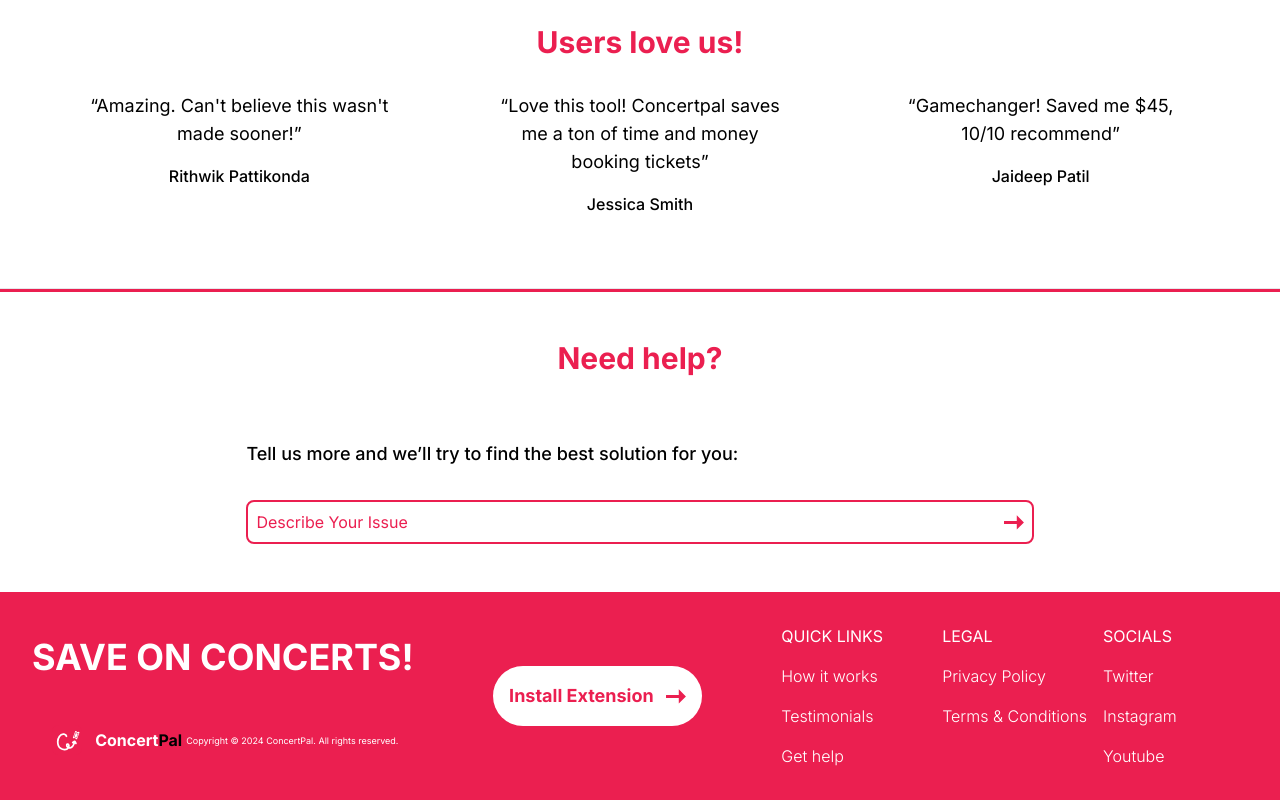
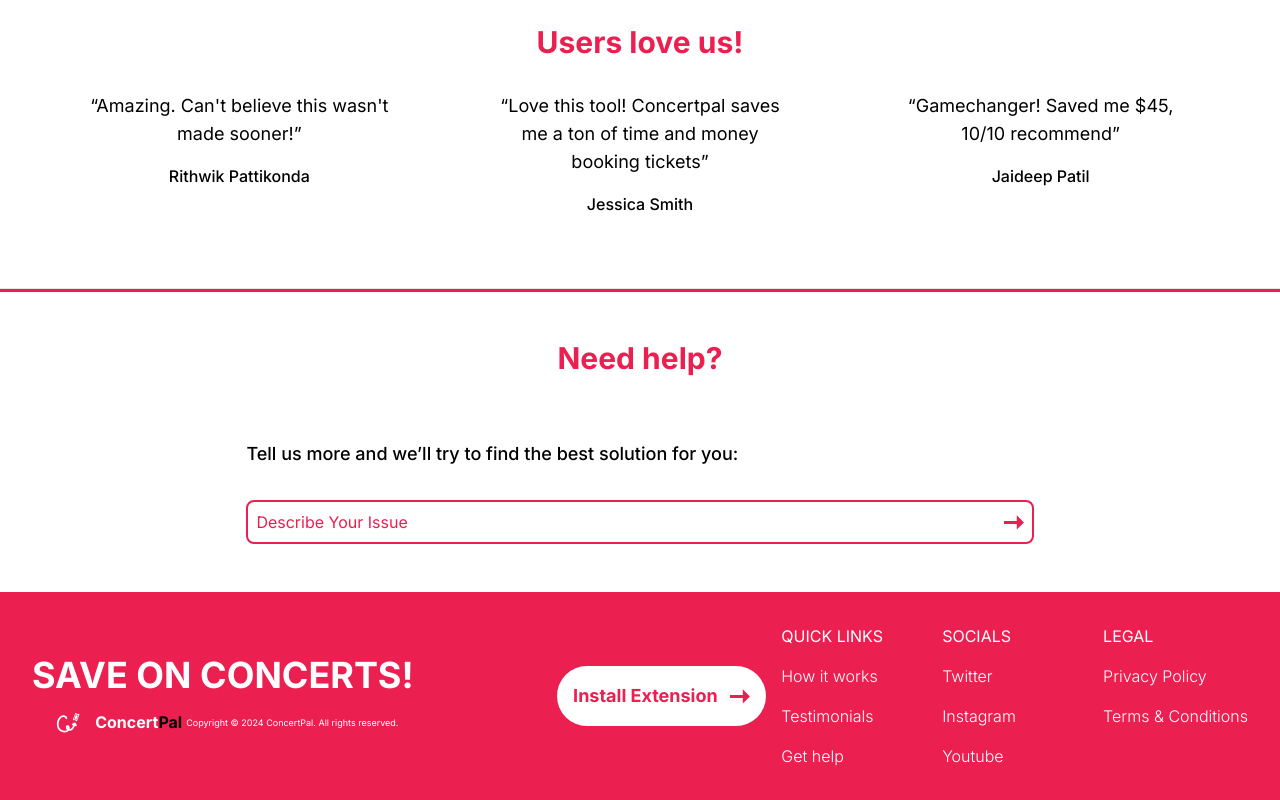
Before and after one commit to spotcalendar/concertpal-next, a Next.js app: page / in a window 1280 px wide. Shown: the part 1854-2654 px from the top of the page. Built offline with nearby package versions, Linux system fonts and the light colour scheme.

Commit message:
[fix]: fixed some issues

```diff
--- a/src/components/Footer.tsx
+++ b/src/components/Footer.tsx
@@ -7,13 +7,13 @@
 const Footer = () => {
     return (
         <footer className=" bg-primary mt-12 md:p-8 w-full   text-white ">
-            <div className="flex md:justify-between   md:max-w-[1315px] md:m-auto p-4 md:p-0 md:flex-row flex-col md:items-center">
+            <div className="flex md:justify-between   md:max-w-[1315px] md:m-auto p-4 md:p-0 md:flex-row flex-col md:items-center ">
                 <div className="flex md:flex-row flex-wrap flex-col-reverse mt-12 md:mt-0 items-center gap-6 xl:gap-12 md:gap-6">
                     <div className="flex flex-col gap-4 justify-center items-center text-center">
                         <Link href={"https://chromewebstore.google.com/detail/concertpal/nnbeepdmhiimdmeifpkbeinmbafaedja"} className="flex md:hidden md:text-sm lg:text-lg bg-white p-4 rounded-full text-primary gap-3 font-bold items-center justify-center">
                             Install Extension <ArrowRightRed width="20" height="18" />{" "}
                         </Link>
-                        <div className="flex flex-col gap-12  w-full justify-center items-center">
+                        <div className="flex flex-col gap-3  w-full justify-center items-center">
                             <Link href={"https://chromewebstore.google.com/detail/concertpal/nnbeepdmhiimdmeifpkbeinmbafaedja"} className=" hidden md:flex xl:hidden md:w-72 md:text-lg lg:w-96  xl:text-sm bg-white p-4 rounded-full text-primary gap-3 font-bold items-center justify-center">
                                 Install Extension <ArrowRightRed width="20" height="21" />
                             </Link>
@@ -35,15 +35,25 @@
                         </div>
                     </div>
                 </div>
-                <Link href={"https://chromewebstore.google.com/detail/concertpal/nnbeepdmhiimdmeifpkbeinmbafaedja"} className=" hidden xl:flex md:text-sm lg:text-lg bg-white p-4 rounded-full text-primary gap-3 font-bold items-center justify-center">
+                <Link href={"https://chromewebstore.google.com/detail/concertpal/nnbeepdmhiimdmeifpkbeinmbafaedja"} className="ml-[8rem] hidden xl:flex md:text-sm lg:text-lg bg-white p-4 rounded-full text-primary gap-3 font-bold items-center justify-center">
                     Install Extension <ArrowRightRed width="20" height="21" />
                 </Link>
-                <div className="grid md:grid-cols-3 grid-cols-2 md:gap-4 ">
+                <div className="grid md:grid-cols-3 grid-cols-2 md:gap-4  ">
                     <div className="flex flex-col items-left mt-9 lg:mt-0">
                         <h2>QUICK LINKS</h2>
                         <ul className="flex flex-col gap-4 mt-4 font-light">
                             {NavItems.map((item, _) => (
                                 <Link href={item.link} key={item.link}>
+                                    {item.name}
+                                </Link>
+                            ))}
+                        </ul>
+                    </div>
+                    <div className="flex flex-col items-left mt-9 lg:mt-0">
+                        <h2>SOCIALS</h2>
+                        <ul className="flex flex-col gap-4 mt-4 font-light">
+                            {Socials.map((item, _) => (
+                                <Link href={item.link} key={item.name} target="_blank">
                                     {item.name}
                                 </Link>
                             ))}
@@ -59,16 +69,6 @@
                             ))}
                         </ul>
                     </div>
-                    <div className="flex flex-col items-left mt-9 lg:mt-0">
-                        <h2>SOCIALS</h2>
-                        <ul className="flex flex-col gap-4 mt-4 font-light">
-                            {Socials.map((item, _) => (
-                                <Link href={item.link} key={item.name} target="_blank">
-                                    {item.name}
-                                </Link>
-                            ))}
-                        </ul>
-                    </div>
                 </div>
             </div>
         </footer>
```
Also changed, not shown: 1 other file (tests, documents, lock files or other folders).
